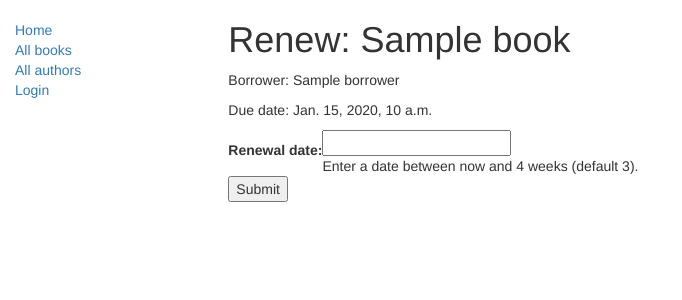
After one commit to yuting-zhang/event-recommender, a Django app: template event_server/templates/form_example.html in a window 1280 px wide. The commit adds this page. Shown: the top 300 px of the page, without its empty margins (0-682 px from the left). Run offline with Django 3.2, Linux system fonts and the light colour scheme; tables that the repository leaves empty hold one stand-in row (values such as "Sample post"); the template is opened without the code that fills it: values that come from a table or form of the project are taken from there, most other values are stand-ins (such as "Sample title", 1, 10 or a date in 2020); some libraries are stand-ins or nearby versions.

Commit message:
working on forms

```diff
--- /dev/null
+++ b/event_server/templates/form_example.html
@@ -0,0 +1,16 @@
+{% extends "base_generic.html" %}
+{% block content %}
+
+    <h1>Renew: {{bookinst.book.title}}</h1>
+    <p>Borrower: {{bookinst.borrower}}</p>
+    <p{% if bookinst.is_overdue %} class="text-danger"{% endif %}>Due date: {{bookinst.due_back}}</p>
+
+    <form action="" method="post">
+        {% csrf_token %}
+        <table>
+        {{ form }}
+        </table>
+        <input type="submit" value="Submit" />
+    </form>
+
+{% endblock %}
```
Also changed, not shown: event_server/templates/registration/login.html (indentation only).
